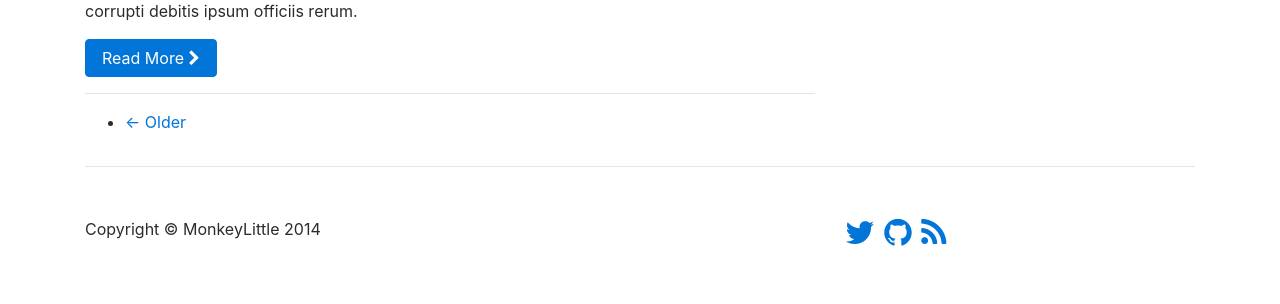
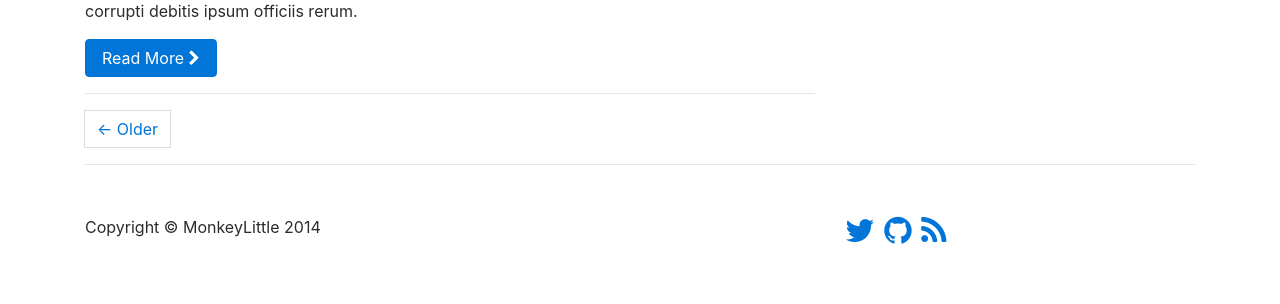
Before and after one commit to monkeylittle/monkeylittle, a Jekyll site: the page built from index.html, in a window 1280 px wide. Shown: the part 3000-3304 px from the top of the page. Built offline with Jekyll 4.4.1, drawn with Linux system fonts in a browser that asks for light colours; the list of posts is cut into pages by our own code.

Commit message:
Fix pagination issue caused by Bootstrap upgrade to 4-alpha

```diff
--- a/_includes/pagination.html
+++ b/_includes/pagination.html
@@ -1,14 +1,13 @@
 
 <!-- Pager -->
-<ul class="pager">
-    {% if paginator.next_page_path %}
-    <li class="previous">
-        <a href="{{ paginator.next_page_path }}">&larr; Older</a>
-    </li>
-    {% endif %}
-    {% if paginator.previous_page_path %}
-    <li class="next">
-        <a href="{{ paginator.previous_page_path }}">Newer &rarr;</a>
-    </li>
-    {% endif %}
-</ul>
+<div class="pagination justify-content-between">
+
+  <div class="page-link{% if paginator.next_page_path == undefined %} invisible{% endif %}">
+      <a href="{{ paginator.next_page_path }}">&larr; Older</a>
+  </div>
+
+  <div class="page-link{% if paginator.previous_page_path == undefined %} invisible{% endif %}">
+      <a href="{{ paginator.previous_page_path }}">Newer &rarr;</a>
+  </div>
+
+</div>
```
